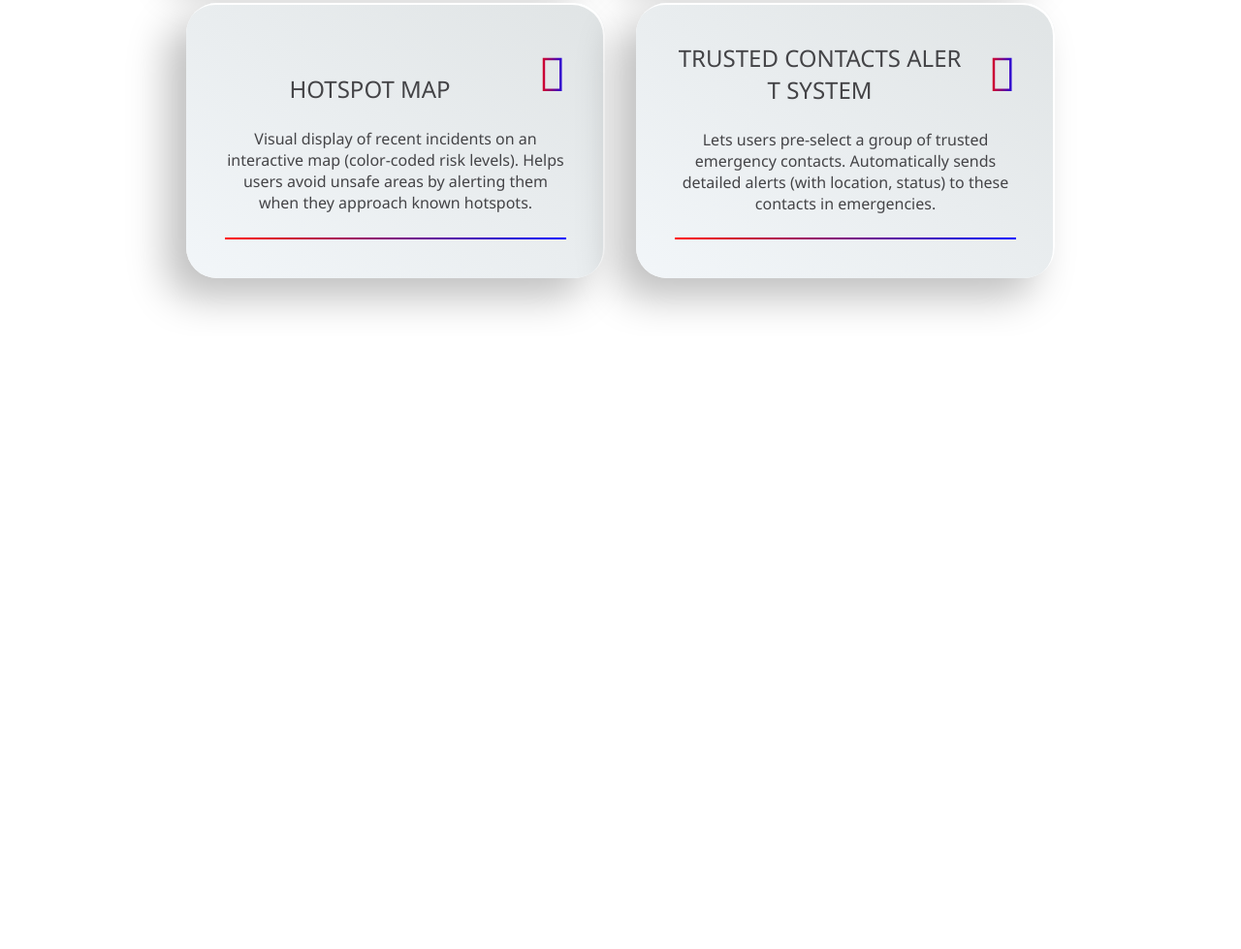
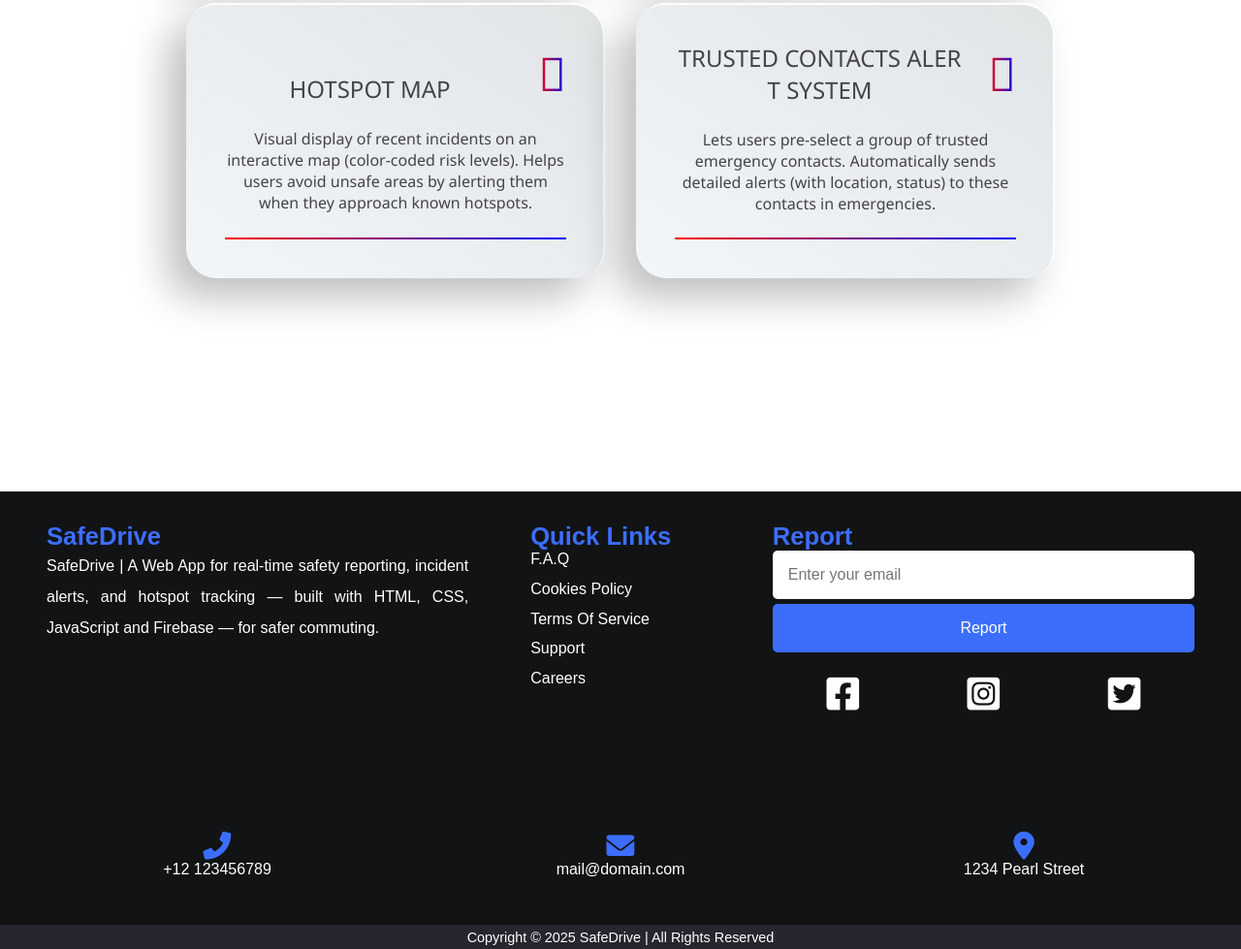
Before and after one commit to thatonkosi26/Safe-Drive, a plain HTML site: page public/index.html in a window 1280 px wide. Shown: the part 1711-2690 px from the top of the page at 97% size. Before the commit the page ends 2058 px from the top, so only its background shows below. Drawn offline with Linux system fonts and the light colour scheme.

Commit message:
Footer addition

```diff
--- a/public/css/index.css
+++ b/public/css/index.css
@@ -333,3 +333,121 @@ nav > div {
   /*     margin-inline: -1.5rem; */
     }
   }
+
+  /* --- FOOTER --- */
+  footer {
+    background-color: #121315;
+    color: #ffffff;
+    font-size: 16px;
+    margin-top: 160px;
+  }
+
+  footer * {
+    font-family: "Poppins", sans-serif;
+    box-sizing: border-box;
+    border: none;
+    outline: none;
+  }
+  .row {
+    padding: 2em 1em;
+  }
+  .row.primary {
+    display: grid;
+    grid-template-columns: 2fr 1fr 2fr;
+    align-items: stretch;
+  }
+  .column {
+    width: 100%;
+    display: flex;
+    flex-direction: column;
+    padding: 0 2em;
+    min-height: 15em;
+  }
+  h3 {
+    width: 100%;
+    text-align: left;
+    color: #3c6efc;
+    font-size: 1.6em;
+    white-space: nowrap;
+  }
+  ul {
+    list-style: none;
+    display: flex;
+    flex-direction: column;
+    padding: 0;
+    margin: 0;
+  }
+  li:not(:first-child) {
+    margin-top: 0.8em;
+  }
+  ul li a {
+    color: #ffffff;
+    text-decoration: none;
+  }
+  ul li a:hover {
+    color: #3c6efc;
+  }
+  .about p {
+    text-align: justify;
+    line-height: 2;
+    margin: 0;
+  }
+  input,
+  #report-btn {
+    font-size: 1em;
+    padding: 1em;
+    width: 100%;
+    border-radius: 5px;
+    margin-bottom: 5px;
+  }
+  #report-btn {
+    background-color: #3c6efc;
+    color: #ffffff;
+    cursor: pointer;
+  }
+  div.social {
+    display: flex;
+    justify-content: space-around;
+    font-size: 2.4em;
+    flex-direction: row;
+    margin-top: 0.5em;
+  }
+  div.social i{
+    cursor: pointer;
+  }
+  .social i:hover {
+    color: #3c6efc;
+  }
+  .row.secondary {
+    display: flex;
+    justify-content: space-between;
+    text-align: center;
+  }
+  .row.secondary i {
+    font-size: 1.8em;
+    color: #3c6efc;
+    cursor: pointer;
+  }
+  .row.secondary div {
+    padding: 1em 0;
+    width: 100%;
+  }
+  /*.row.secondary div:hover {
+    background-color: #25262e;
+  }*/
+  .copyright {
+    padding: 0.3em 1em;
+    background-color: #25262e;
+  }
+  .copyright p {
+    font-size: 0.9em;
+    text-align: center;
+  }
+  @media screen and (max-width: 850px) {
+    .row.primary {
+      grid-template-columns: 1fr;
+    }
+    .row.secondary {
+      flex-direction: column;
+    }
+  }
--- a/public/index.html
+++ b/public/index.html
@@ -98,5 +98,69 @@
       </div>
     </div>
   </section>
+
+  <footer>
+    <footer>
+      <div class="row primary">
+        <div class="column about">
+          <h3>SafeDrive</h3>
+          <p>
+            SafeDrive | A Web App for real-time safety reporting, incident alerts, and hotspot tracking — built with HTML, CSS, JavaScript and Firebase — for safer commuting.
+          </p>
+        </div>
+        <div class="column links">
+          <h3>Quick Links</h3>
+          <ul>
+            <li>
+              <a href="#faq">F.A.Q</a>
+            </li>
+            <li>
+              <a href="#cookies-policy">Cookies Policy</a>
+            </li>
+            <li>
+              <a href="#terms-of-services">Terms Of Service</a>
+            </li>
+            <li>
+              <a href="#support">Support</a>
+            </li>
+            <li>
+              <a href="#careers">Careers</a>
+            </li>
+          </ul>
+        </div>
+        <div class="column subscribe">
+          <h3>Report</h3>
+          <div>
+            <input type="email" placeholder="Enter your email" />
+            <button id="report-btn">Report</button>
+          </div>
+          <div class="social">
+            <i class="fa-brands fa-facebook-square"></i>
+            <i class="fa-brands fa-instagram-square"></i>
+            <i class="fa-brands fa-twitter-square"></i>
+          </div>
+        </div>
+      </div>
+      <div class="row secondary">
+        <div>
+          <p>
+            <i class="fas fa-phone-alt"></i>
+          </p>
+          <p>+12 123456789</p>
+        </div>
+        <div>
+          <p><i class="fas fa-envelope"></i></p>
+          <p>mail@domain.com</p>
+        </div>
+        <div>
+          <p><i class="fas fa-map-marker-alt"></i></p>
+          <p>1234 Pearl Street</p>
+        </div>
+      </div>
+      <div class="row copyright">
+        <p>Copyright &copy; 2025 SafeDrive | All Rights Reserved</p>
+      </div>
+    </footer>
+  </footer>
 </body>
 </html>
```
